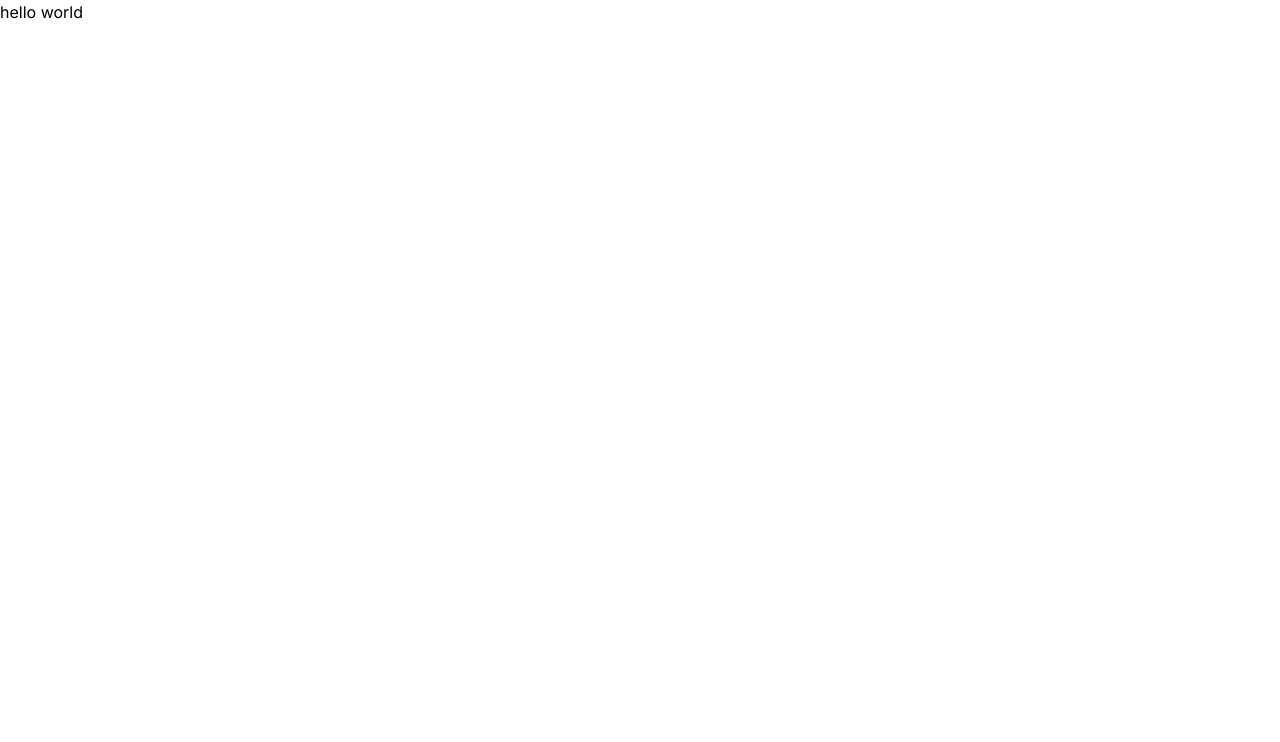
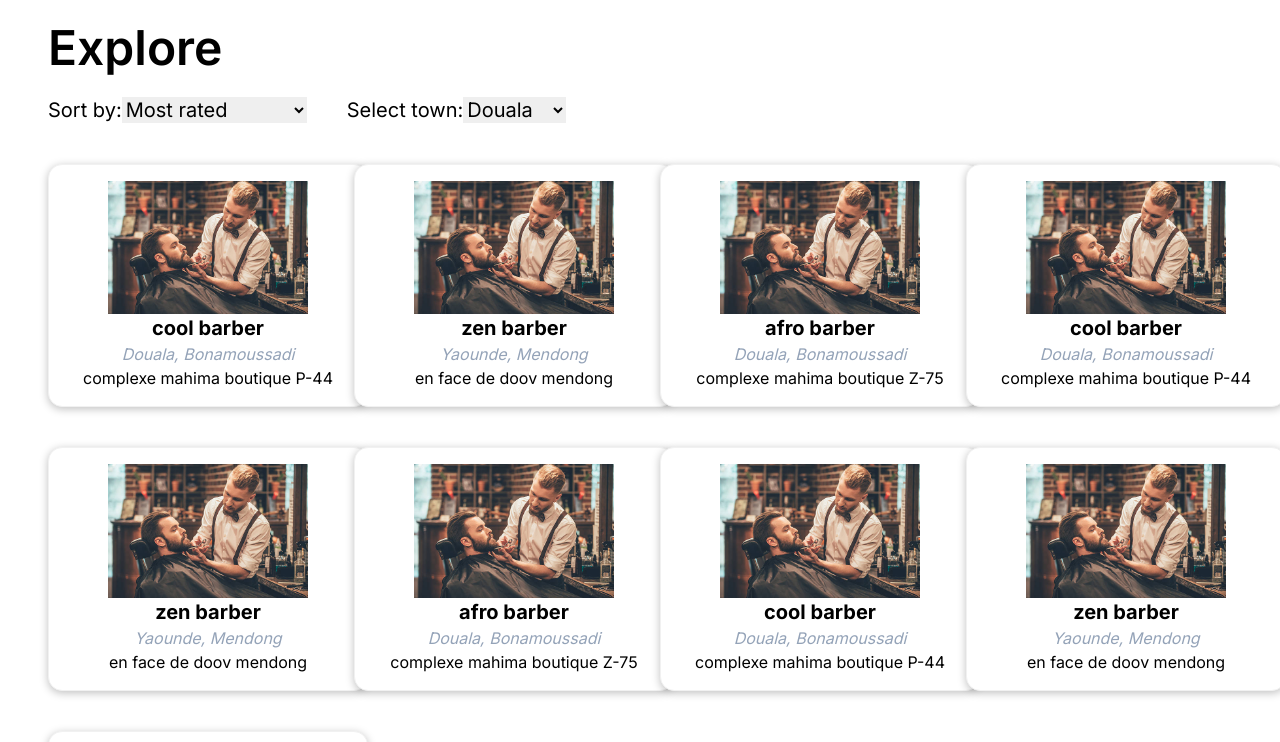
Before and after one commit to davdev14/barber-shopper, a Next.js app: page /explore in a window 1280 px wide. Shown: the top 742 px of the page. Built offline with nearby package versions, Linux system fonts and the light colour scheme.

Commit message:
expolore page done

```diff
--- a/src/app/explore/page.tsx
+++ b/src/app/explore/page.tsx
@@ -1,9 +1,51 @@
 import React from 'react'
+import { barberData } from '@/data/data'
+import { barberDataType } from '@/components/BarberCards'
+import Card from '@/ui/Card'
+import Image from 'next/image'
 
 const explore = () => {
   return (
-    <div>
-      hello world
+    <div className='mx-12 mb-20'>
+    <h2 className='text-5xl font-semibold my-6'>Explore</h2>
+    <div className='flex gap-10 items-center mb-10'>
+      <div>
+      <label htmlFor='sort-barber' className='text-xl'>Sort by:</label>
+      <select id="sort-barbers" name="sort" className='text-xl'>
+        <option value="most rated">Most rated</option>
+        <option value="most liked">Most liked</option>
+        <option value="most commented">Most commented</option>
+      </select>
+      </div>
+      <div>
+      <label htmlFor='barbers-town' className='text-xl'>Select town:</label>
+      <select id="barbers-town" name="town" className='text-xl'>
+        <option value="douala">Douala</option>
+        <option value="yaounde">Yaounde</option>
+      </select>
+      </div>
+    </div>
+    <div className='grid gap-10 grid-cols-1 md:grid-cols-2 lg:grid-cols-3 xl:grid-cols-4'>
+      {
+        barberData.map((barber: barberDataType) => (
+          <Card key={barber.id} >
+            <div className='flex flex-col items-center justify-center flex-wrap'>
+            <Image
+            src={barber.image}
+            alt="Picture of a barber"
+            width={200}
+
+          />
+            <div className='text-center'>
+              <p className='font-bold text-xl'>{barber.name}</p>
+              <p className='text-slate-400 italic'>{`${barber.town}, ${barber.Quater}`}</p>
+              <p>{barber.locationDetails}</p>
+            </div>
+            </div>
+          </Card>
+        ))
+      }
+    </div>
     </div>
   )
 }
```
